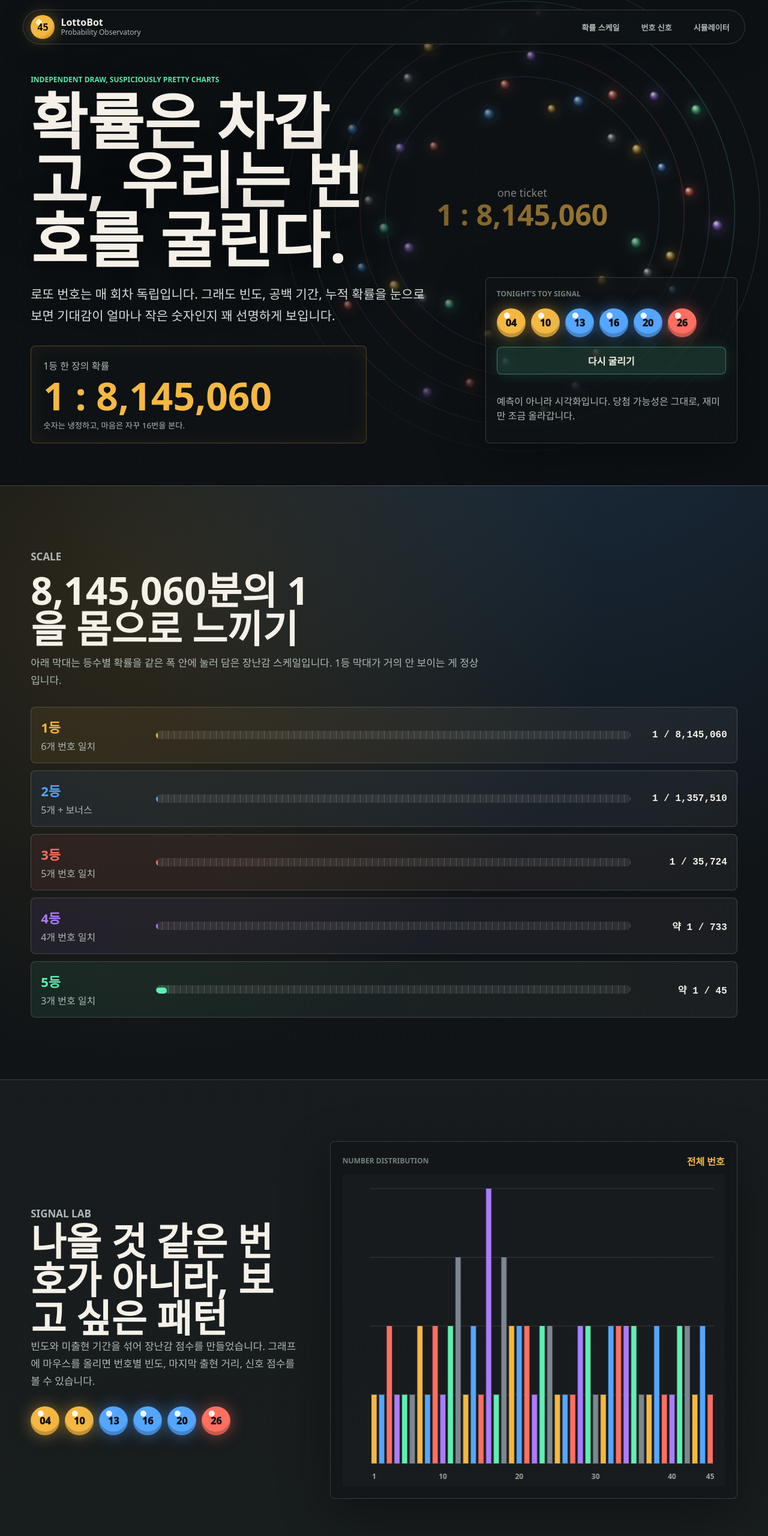
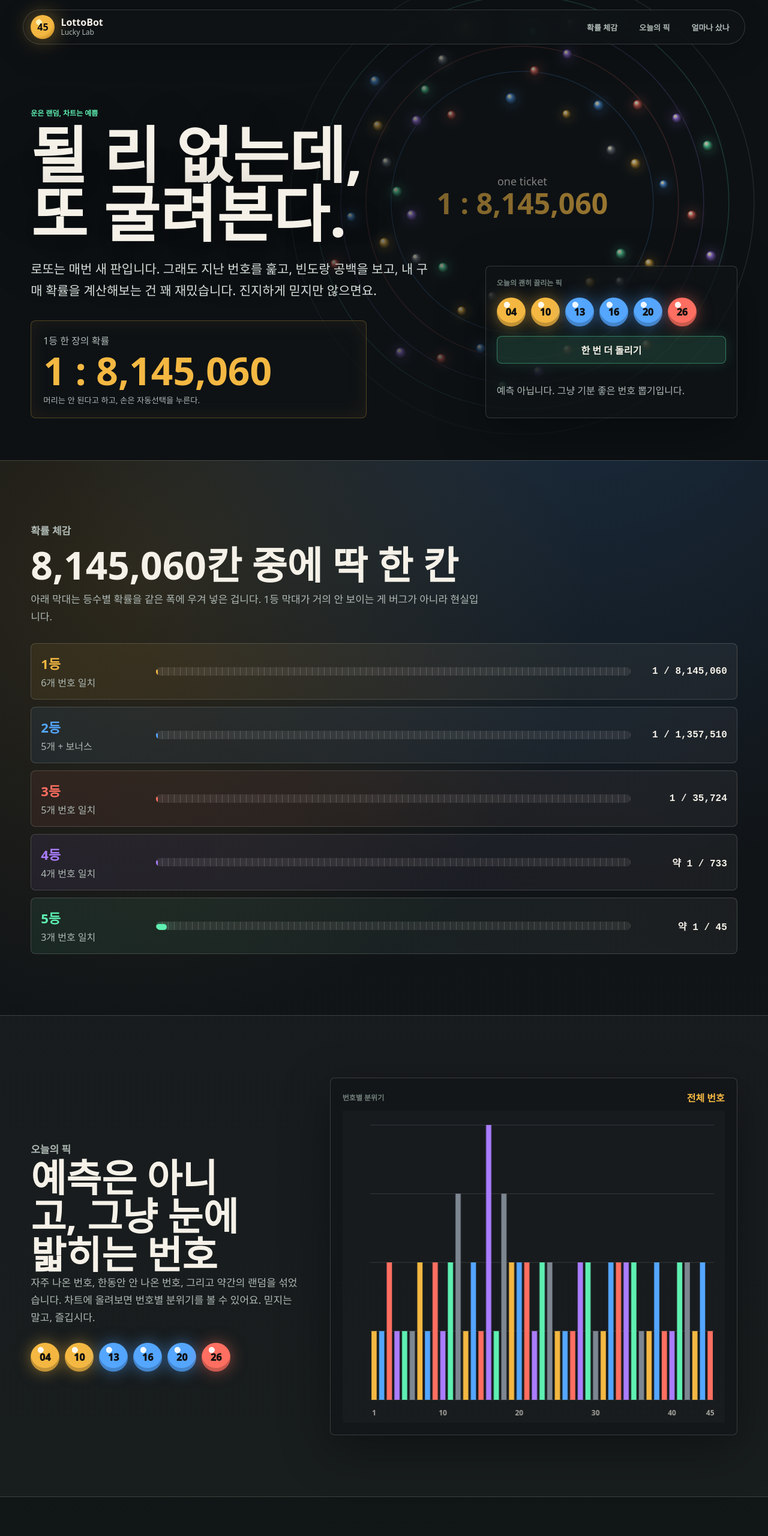
Before and after one commit to sh0116/lotto_bot, a plain HTML site: page docs/index.html in a window 1280 px wide. Shown: the top 2560 px of the page at 60% size. Drawn offline with Linux system fonts and the light colour scheme.

Commit message:
Polish lucky lab copy and motion

```diff
--- a/docs/app.js
+++ b/docs/app.js
@@ -21,6 +21,7 @@ const COLORS = ["#f4b842", "#54a6ff", "#ff6f61", "#aa7dff", "#5ef0b2", "#7d8791"
 const reducedMotion = window.matchMedia("(prefers-reduced-motion: reduce)").matches;
 let stats = [];
 let hoveredNumber = null;
+let pointer = { x: 0, y: 0 };
 
 function formatNumber(value) {
   return new Intl.NumberFormat("ko-KR").format(value);
@@ -95,8 +96,8 @@ function drawHero(canvas, time = 0) {
   ctx.fillStyle = "#0d1114";
   ctx.fillRect(0, 0, width, height);
 
-  const cx = width * 0.68;
-  const cy = height * 0.44;
+  const cx = width * (0.68 + pointer.x * 0.035);
+  const cy = height * (0.44 + pointer.y * 0.035);
   const base = Math.min(width, height) * 0.23;
 
   ctx.save();
@@ -252,7 +253,7 @@ function updateSimulator() {
   document.querySelector("#totalSpend").textContent = `${formatNumber(totalGames * price)}원`;
   document.querySelector("#chanceMeter").style.width = `${meterPercent}%`;
   document.querySelector("#plainSummary").textContent =
-    `${years}년 동안 매주 ${gamesPerWeek}게임. 그래도 미터가 거의 안 움직이는 게 이 게임의 핵심입니다.`;
+    `${years}년 동안 매주 ${gamesPerWeek}게임. 그래도 미터가 살짝만 움직입니다. 이게 로또의 매운맛입니다.`;
 }
 
 function reshuffle() {
@@ -266,6 +267,19 @@ function init() {
   stats = buildStats(SAMPLE_DRAWS);
   renderNumbers(pickNumbers(stats), false);
   updateSimulator();
+
+  const revealObserver = new IntersectionObserver(
+    (entries) => {
+      entries.forEach((entry) => {
+        if (entry.isIntersecting) {
+          entry.target.classList.add("is-visible");
+          revealObserver.unobserve(entry.target);
+        }
+      });
+    },
+    { threshold: 0.16, rootMargin: "0px 0px -8% 0px" },
+  );
+  document.querySelectorAll(".reveal").forEach((element) => revealObserver.observe(element));
 
   const distributionCanvas = document.querySelector("#distributionCanvas");
   distributionCanvas.addEventListener("mousemove", updateTooltip);
@@ -283,6 +297,16 @@ function init() {
     drawHero(document.querySelector("#heroCanvas"), performance.now());
     drawDistribution(distributionCanvas);
   });
+  window.addEventListener("pointermove", (event) => {
+    if (reducedMotion) return;
+    pointer = {
+      x: event.clientX / window.innerWidth - 0.5,
+      y: event.clientY / window.innerHeight - 0.5,
+    };
+  });
+  window.addEventListener("scroll", () => {
+    document.body.classList.toggle("nav-hidden", window.scrollY > 180);
+  }, { passive: true });
 
   drawDistribution(distributionCanvas);
   if (reducedMotion) {
--- a/docs/index.html
+++ b/docs/index.html
@@ -3,64 +3,64 @@
   <head>
     <meta charset="utf-8">
     <meta name="viewport" content="width=device-width, initial-scale=1">
-    <title>LottoBot Probability Observatory</title>
+    <title>LottoBot Lucky Lab</title>
     <meta
       name="description"
-      content="로또 6/45 확률, 번호 출현 분포, 누적 구매 확률을 시각화하는 재미용 확률 관측소"
+      content="로또 6/45 확률, 번호 출현 분포, 누적 구매 확률을 가볍게 즐기는 Lucky Lab"
     >
     <link rel="stylesheet" href="./styles.css">
   </head>
   <body>
     <header class="topbar">
-      <a class="brand" href="./" aria-label="LottoBot Probability Observatory">
+      <a class="brand" href="./" aria-label="LottoBot Lucky Lab">
         <span class="brand-mark">45</span>
         <span>
           <strong>LottoBot</strong>
-          <small>Probability Observatory</small>
+          <small>Lucky Lab</small>
         </span>
       </a>
       <nav class="nav" aria-label="페이지 섹션">
-        <a href="#scale">확률 스케일</a>
-        <a href="#signals">번호 신호</a>
-        <a href="#simulator">시뮬레이터</a>
+        <a href="#scale">확률 체감</a>
+        <a href="#signals">오늘의 픽</a>
+        <a href="#simulator">얼마나 샀나</a>
       </nav>
     </header>
 
     <main>
-      <section class="hero" aria-labelledby="hero-title">
+      <section class="hero reveal" aria-labelledby="hero-title">
         <canvas id="heroCanvas" class="hero-canvas" width="1440" height="820"></canvas>
         <div class="hero-shade"></div>
 
         <div class="hero-content">
-          <p class="eyebrow">Independent draw, suspiciously pretty charts</p>
-          <h1 id="hero-title">확률은 차갑고, 우리는 번호를 굴린다.</h1>
+          <p class="eyebrow">운은 랜덤, 차트는 예쁨</p>
+          <h1 id="hero-title">될 리 없는데, 또 굴려본다.</h1>
           <p class="hero-copy">
-            로또 번호는 매 회차 독립입니다. 그래도 빈도, 공백 기간, 누적 확률을 눈으로 보면
-            기대감이 얼마나 작은 숫자인지 꽤 선명하게 보입니다.
+            로또는 매번 새 판입니다. 그래도 지난 번호를 훑고, 빈도랑 공백을 보고,
+            내 구매 확률을 계산해보는 건 꽤 재밌습니다. 진지하게 믿지만 않으면요.
           </p>
 
           <div class="hero-readout" aria-label="1등 확률">
             <span>1등 한 장의 확률</span>
             <strong>1 : 8,145,060</strong>
-            <small>숫자는 냉정하고, 마음은 자꾸 16번을 본다.</small>
+            <small>머리는 안 된다고 하고, 손은 자동선택을 누른다.</small>
           </div>
         </div>
 
-        <aside class="draw-console" aria-label="이번 장난감 신호">
-          <div class="console-label">Tonight's toy signal</div>
+        <aside class="draw-console reveal" aria-label="오늘의 장난감 픽">
+          <div class="console-label">오늘의 괜히 끌리는 픽</div>
           <div id="heroNumbers" class="machine-slots"></div>
-          <button id="shuffleBtn" class="button glow" type="button">다시 굴리기</button>
-          <p>예측이 아니라 시각화입니다. 당첨 가능성은 그대로, 재미만 조금 올라갑니다.</p>
+          <button id="shuffleBtn" class="button glow" type="button">한 번 더 돌리기</button>
+          <p>예측 아닙니다. 그냥 기분 좋은 번호 뽑기입니다.</p>
         </aside>
       </section>
 
-      <section id="scale" class="section scale-section">
-        <div class="section-heading">
-          <p class="eyebrow">Scale</p>
-          <h2>8,145,060분의 1을 몸으로 느끼기</h2>
+      <section id="scale" class="section scale-section reveal">
+        <div class="section-heading reveal">
+          <p class="eyebrow">확률 체감</p>
+          <h2>8,145,060칸 중에 딱 한 칸</h2>
           <p>
-            아래 막대는 등수별 확률을 같은 폭 안에 눌러 담은 장난감 스케일입니다.
-            1등 막대가 거의 안 보이는 게 정상입니다.
+            아래 막대는 등수별 확률을 같은 폭에 우겨 넣은 겁니다.
+            1등 막대가 거의 안 보이는 게 버그가 아니라 현실입니다.
           </p>
         </div>
 
@@ -108,20 +108,20 @@
         </div>
       </section>
 
-      <section id="signals" class="section lab-section">
-        <div class="lab-copy">
-          <p class="eyebrow">Signal lab</p>
-          <h2>나올 것 같은 번호가 아니라, 보고 싶은 패턴</h2>
+      <section id="signals" class="section lab-section reveal">
+        <div class="lab-copy reveal">
+          <p class="eyebrow">오늘의 픽</p>
+          <h2>예측은 아니고, 그냥 눈에 밟히는 번호</h2>
           <p>
-            빈도와 미출현 기간을 섞어 장난감 점수를 만들었습니다. 그래프에 마우스를 올리면
-            번호별 빈도, 마지막 출현 거리, 신호 점수를 볼 수 있습니다.
+            자주 나온 번호, 한동안 안 나온 번호, 그리고 약간의 랜덤을 섞었습니다.
+            차트에 올려보면 번호별 분위기를 볼 수 있어요. 믿지는 말고, 즐깁시다.
           </p>
           <div id="suggestedNumbers" class="number-strip" aria-live="polite"></div>
         </div>
 
-        <div class="chart-stage">
+        <div class="chart-stage reveal">
           <div class="chart-head">
-            <span>Number distribution</span>
+            <span>번호별 분위기</span>
             <strong id="selectedNumberLabel">전체 번호</strong>
           </div>
           <canvas id="distributionCanvas" width="1040" height="520"></canvas>
@@ -129,13 +129,13 @@
         </div>
       </section>
 
-      <section id="simulator" class="section simulator-section">
-        <div class="section-heading compact">
-          <p class="eyebrow">Simulator</p>
-          <h2>몇 장을 사도 1등 확률은 얇다</h2>
+      <section id="simulator" class="section simulator-section reveal">
+        <div class="section-heading compact reveal">
+          <p class="eyebrow">얼마나 샀나</p>
+          <h2>많이 사도 확률은 여전히 얇다</h2>
         </div>
 
-        <div class="instrument">
+        <div class="instrument reveal">
           <div class="controls">
             <label>
               <span>주당 게임 수</span>
@@ -178,8 +178,8 @@
       </section>
     </main>
 
-    <footer class="footer">
-      <p>재미로 보는 확률 관측소입니다. 번호 신호는 예측이 아니며, 각 추첨은 독립 시행입니다.</p>
+    <footer class="footer reveal">
+      <p>재미로 보는 Lucky Lab입니다. 번호 픽은 예측이 아니고, 각 추첨은 독립 시행입니다.</p>
     </footer>
 
     <script src="./app.js"></script>
--- a/docs/styles.css
+++ b/docs/styles.css
@@ -34,11 +34,18 @@ body {
     linear-gradient(180deg, #0d1114 0%, var(--night) 44%, #111816 100%);
   font-family: ui-sans-serif, system-ui, -apple-system, BlinkMacSystemFont, "Segoe UI", sans-serif;
   letter-spacing: 0;
+  cursor: crosshair;
 }
 
 a {
   color: inherit;
   text-decoration: none;
+}
+
+a,
+button,
+input {
+  cursor: pointer;
 }
 
 button,
@@ -63,6 +70,13 @@ input {
   background: rgba(16, 20, 23, 0.72);
   backdrop-filter: blur(18px);
   box-shadow: 0 14px 50px rgba(0, 0, 0, 0.2);
+  transition: opacity 260ms ease, transform 260ms ease;
+}
+
+.nav-hidden .topbar {
+  opacity: 0;
+  pointer-events: none;
+  transform: translateY(-110%);
 }
 
 .brand {
@@ -82,6 +96,7 @@ input {
   background: radial-gradient(circle at 35% 30%, #fff2b6 0 12%, var(--gold) 13% 58%, #a86c10 100%);
   font-weight: 900;
   box-shadow: 0 0 26px rgba(244, 184, 66, 0.42);
+  animation: warm-pulse 3.8s ease-in-out infinite;
 }
 
 .brand strong,
@@ -122,6 +137,7 @@ input {
   color: var(--text);
   background: rgba(245, 241, 232, 0.08);
   outline: none;
+  transform: translateY(-1px);
 }
 
 .hero {
@@ -200,6 +216,7 @@ input {
   border-radius: 8px;
   background: rgba(16, 20, 23, 0.58);
   box-shadow: inset 0 0 34px rgba(244, 184, 66, 0.08);
+  transform: translateZ(0);
 }
 
 .hero-readout span,
@@ -227,6 +244,13 @@ input {
   border-radius: 8px;
   background: rgba(16, 20, 23, 0.72);
   box-shadow: var(--shadow);
+  transition: transform 220ms ease, border-color 220ms ease, background 220ms ease;
+}
+
+.draw-console:hover {
+  border-color: rgba(94, 240, 178, 0.36);
+  background: rgba(16, 20, 23, 0.82);
+  transform: translateY(-3px);
 }
 
 .console-label,
@@ -260,6 +284,12 @@ input {
     radial-gradient(circle at 35% 25%, rgba(255, 255, 255, 0.9) 0 10%, transparent 11%),
     var(--ball-color);
   transform: translateY(0);
+  transition: transform 180ms ease, filter 180ms ease;
+}
+
+.ball:hover {
+  filter: brightness(1.12);
+  transform: translateY(-3px) scale(1.04);
 }
 
 .ball.roll {
@@ -280,10 +310,19 @@ input {
   background: rgba(94, 240, 178, 0.13);
   cursor: pointer;
   font-weight: 900;
+  transition: transform 180ms ease, box-shadow 180ms ease, background 180ms ease;
 }
 
 .button.glow {
   box-shadow: 0 0 26px rgba(94, 240, 178, 0.13);
+}
+
+.button:hover,
+.button:focus-visible {
+  background: rgba(94, 240, 178, 0.2);
+  box-shadow: 0 0 36px rgba(94, 240, 178, 0.22);
+  outline: none;
+  transform: translateY(-2px);
 }
 
 .section {
@@ -374,10 +413,17 @@ h2 {
 .scale-track span {
   position: absolute;
   inset: 0 auto 0 0;
-  width: max(var(--fill), 3px);
+  width: 0;
   border-radius: inherit;
   background: var(--accent);
   box-shadow: 0 0 24px var(--accent);
+  transition: width 950ms cubic-bezier(0.2, 0.8, 0.2, 1);
+}
+
+.scale-section.is-visible .scale-track span,
+.scale-board.is-visible .scale-track span,
+.scale-row.is-visible .scale-track span {
+  width: max(var(--fill), 3px);
 }
 
 .lab-section {
@@ -409,6 +455,13 @@ h2 {
   border-radius: 8px;
   background: rgba(16, 20, 23, 0.58);
   box-shadow: var(--shadow);
+  transition: transform 260ms ease, border-color 260ms ease;
+}
+
+.chart-stage:hover,
+.instrument:hover {
+  border-color: rgba(245, 241, 232, 0.28);
+  transform: translateY(-2px);
 }
 
 .chart-head {
@@ -488,6 +541,10 @@ input[type="range"] {
   width: 100%;
 }
 
+input[type="range"]:hover {
+  filter: brightness(1.18);
+}
+
 input[type="number"] {
   width: 100%;
   min-height: 46px;
@@ -546,6 +603,7 @@ input[type="number"] {
   border-radius: inherit;
   background: linear-gradient(90deg, var(--gold), var(--mint));
   box-shadow: 0 0 26px rgba(94, 240, 178, 0.5);
+  transition: width 420ms ease;
 }
 
 .summary-grid {
@@ -588,6 +646,17 @@ dd {
   line-height: 1.7;
 }
 
+.reveal {
+  opacity: 0;
+  transform: translateY(28px);
+  transition: opacity 720ms ease, transform 720ms cubic-bezier(0.2, 0.8, 0.2, 1);
+}
+
+.reveal.is-visible {
+  opacity: 1;
+  transform: translateY(0);
+}
+
 @keyframes roll-in {
   0% {
     opacity: 0;
@@ -602,6 +671,15 @@ dd {
   }
 }
 
+@keyframes warm-pulse {
+  0%, 100% {
+    box-shadow: 0 0 22px rgba(244, 184, 66, 0.34);
+  }
+  50% {
+    box-shadow: 0 0 36px rgba(244, 184, 66, 0.58);
+  }
+}
+
 @media (prefers-reduced-motion: reduce) {
   html {
     scroll-behavior: auto;
@@ -609,6 +687,21 @@ dd {
 
   .ball.roll {
     animation: none;
+  }
+
+  .brand-mark {
+    animation: none;
+  }
+
+  .reveal,
+  .button,
+  .ball,
+  .chart-stage,
+  .instrument,
+  .draw-console,
+  .scale-track span,
+  .meter span {
+    transition: none;
   }
 }
 
```
